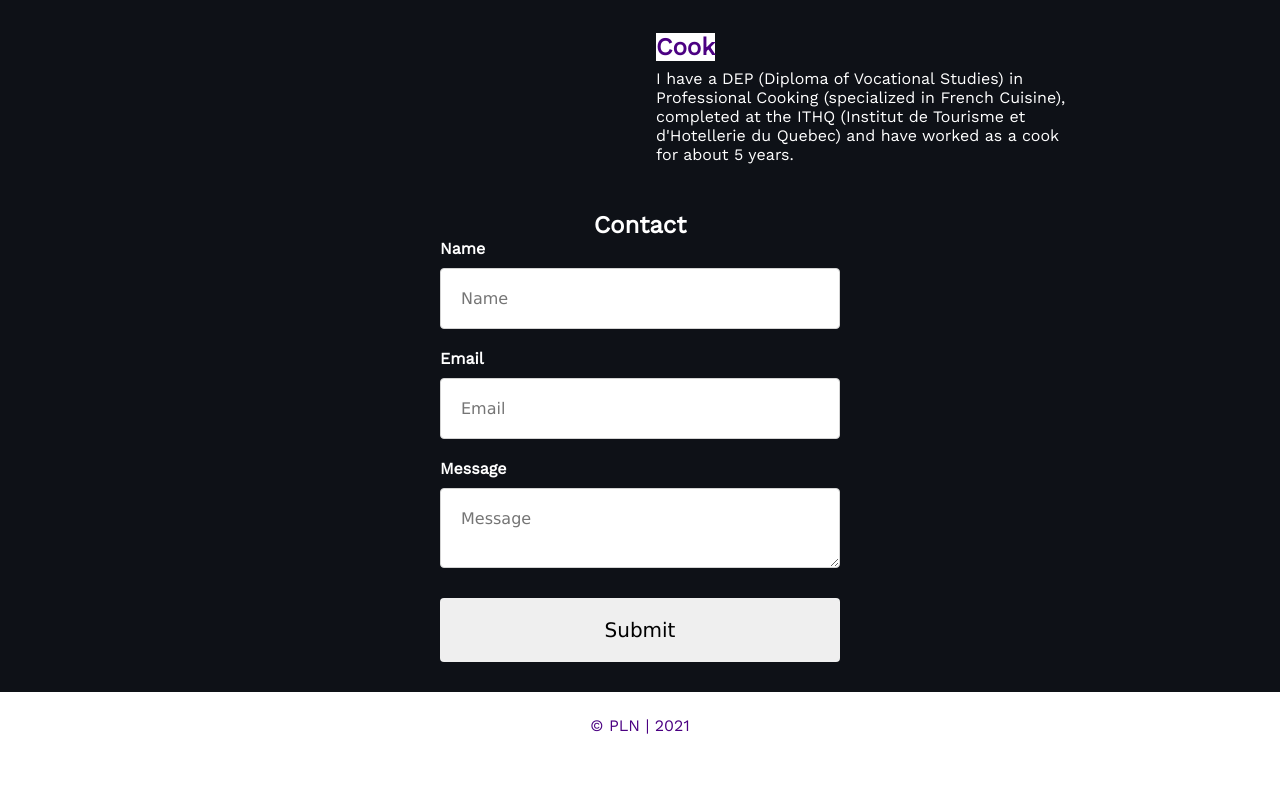
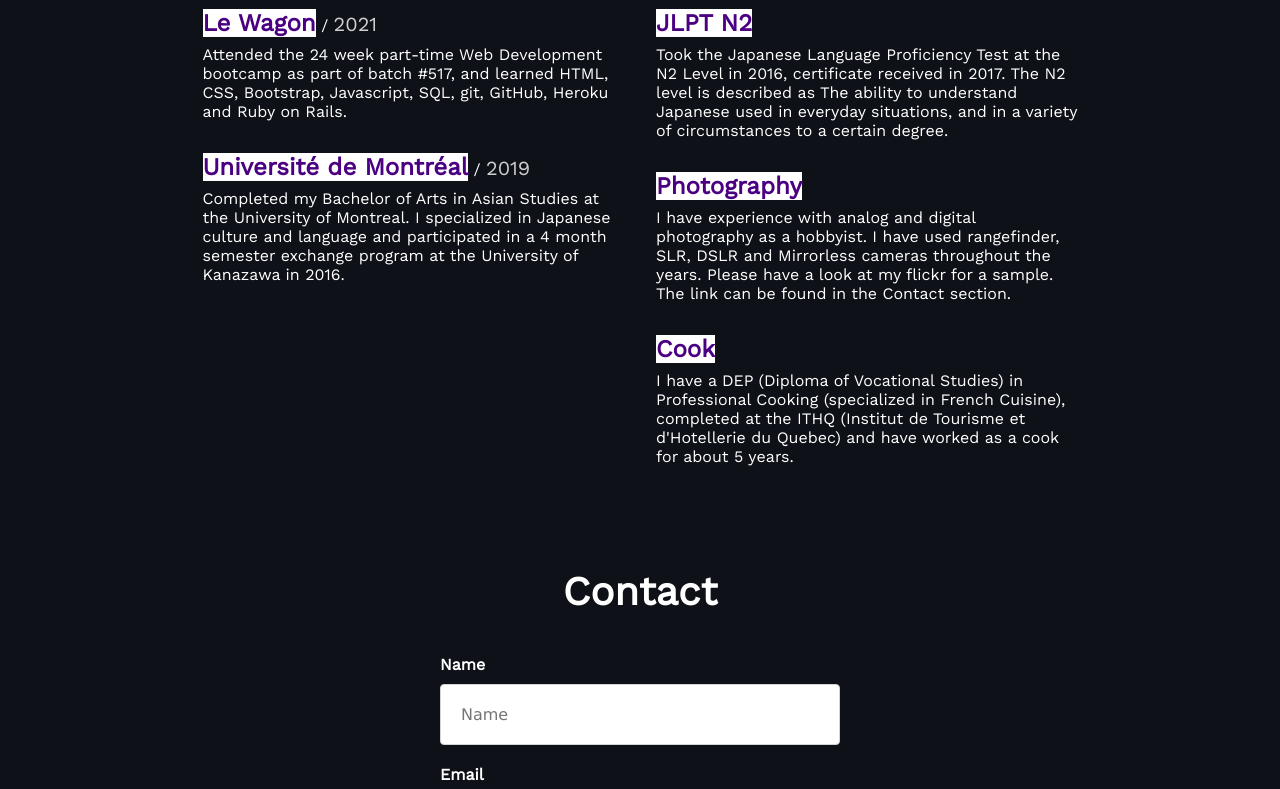
Before and after one commit to PLN2020/react-portfolio-second, a React (Create React App) app: page / in a window 1280 px wide. Shown: the part 2008-2797 px from the top of the page. Before the commit the page ends 2767 px from the top, so only its background shows below. Built offline with nearby package versions, Linux system fonts and the light colour scheme.

Commit message:
adjusted margins for headers and contact form

```diff
--- a/src/components/body/body.css
+++ b/src/components/body/body.css
@@ -7,4 +7,7 @@
 .body h1 {
     color: white;
     text-align: center;
+    font-size: 40px;
+    margin-bottom: 40px;
+    margin-top: 70px;
 }
--- a/src/components/body/contact/contact-form.css
+++ b/src/components/body/contact/contact-form.css
@@ -49,7 +49,7 @@
     cursor: pointer;
     transition: all 0.2s ease-in-out;
     margin-top: 10px;
-    margin-bottom: 30px;
+    margin-bottom: 60px;
 }
 
 .form > button:hover {
--- a/src/components/body/contact/contact.js
+++ b/src/components/body/contact/contact.js
@@ -4,7 +4,15 @@
 
 function Contact() {
     return (
-        <div><ContactForm /></div>
+        <div className="contact">
+            <div className="contact-card">
+
+            </div>
+            <div className="contact-form">
+                <ContactForm />
+            </div>
+
+        </div>
     )
 }
 
```
